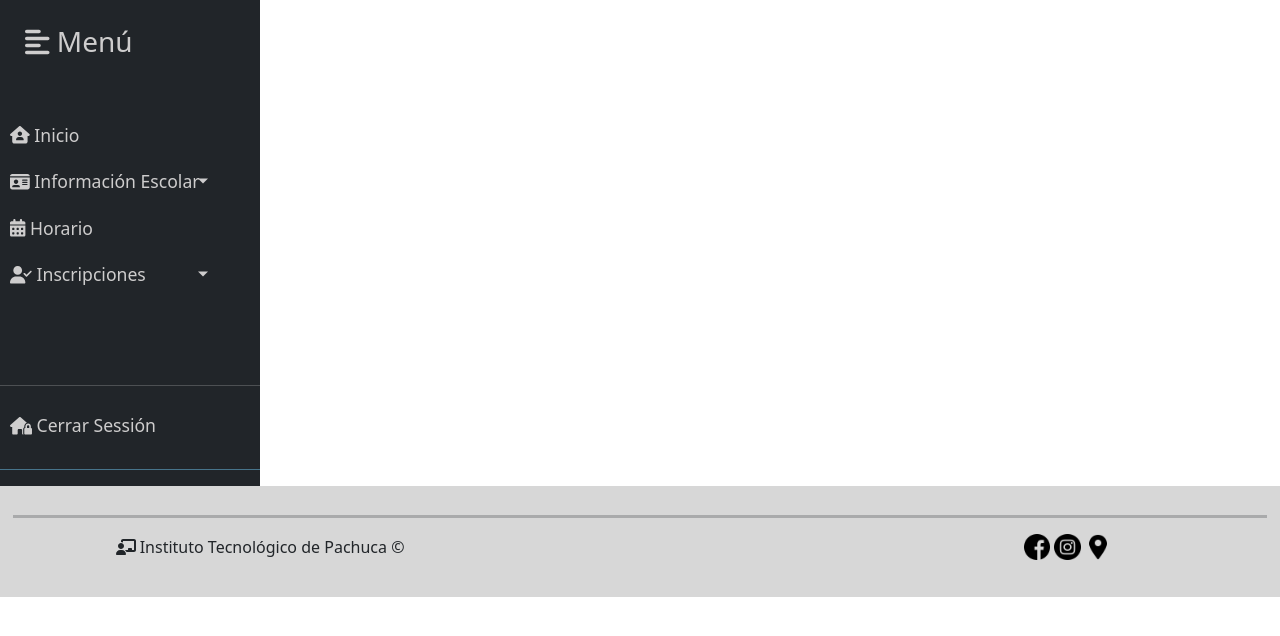
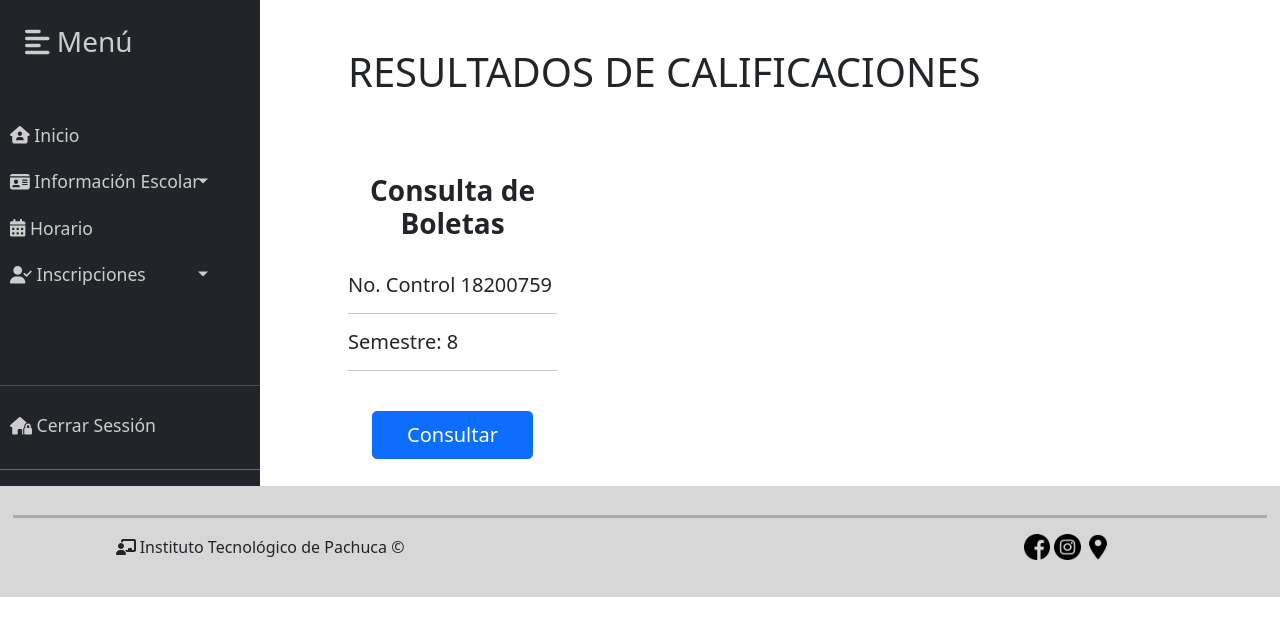
Before and after one commit to SaulGvra/SII, a PHP site: page / in a window 1280 px wide. Shown: the part 146-782 px from the top of the page. Run offline with PHP 8.4, Linux system fonts and the light colour scheme; data that the repository does not hold is empty; some libraries are stand-ins or nearby versions.

Commit message:
BOLETA UPDATE

```diff
--- a/comp/header.php
+++ b/comp/header.php
@@ -29,7 +29,7 @@
 
                 <div class="imgHeader col">
                         <div class="">
-                                <button type="image" class="btn  changer estBtn d-block d-md-none" data-bs-toggle="offcanvas" data-bs-target="#offcanvasExample" aria-controls="offcanvasExample"><img src = "../imagenes/lista.png" width="60vw"></button>
+                                <button type="image" class="btn  changer estBtn d-block d-md-none" data-bs-toggle="offcanvas" data-bs-target="#offcanvasExample" aria-controls="offcanvasExample"><img src = "imagenes/lista.png" width="60vw"></button>
                         </div>
 
                     <div>
--- a/index.php
+++ b/index.php
@@ -43,7 +43,7 @@ $aspirante = "SELECT * FROM aspirante";
         <!-- ---------------------Modulo----------------------- -->
 
         <?php
-        include('modulos/conexionKardex.php')
+        include('modulos/conexionBoleta.php')
         ?>
 
         <!-- ---------------------Footer----------------------- -->
--- /dev/null
+++ b/modulos/conexionBoleta.php
@@ -0,0 +1,85 @@
+
+
+    <div class="principal container-fluid">
+        <div class="container">
+            <br><br>
+            <h1>RESULTADOS DE CALIFICACIONES</h1>
+            <br>
+                                    <div class="row align-items-center paddTop5">
+                                        <div class="col-3">
+                                            <center><h3><b>Consulta de Boletas</b></h3></center>
+                                            <br>
+<?php
+$control = '18200759';
+$semestre = '8';
+echo '
+                                            <h5>No. Control '.$control.'</h5>
+                                            <hr class="col">
+                                            <h5>Semestre: '.$semestre.'</h5>
+';
+?>
+                                            <hr class="col">
+                                            <div class="container">
+                                            </div>
+                                            <div class="container">
+                                            <br>
+                                                <button class="w-100 btn btn-primary btn-lg" id="registrar" onclick="window.location.href='index.php?name=true'">Consultar</button>
+                                            </div>
+                                        </div>
+                                        <div class="col-9">
+
+<?php
+
+    function calcular($control)
+    {
+        include('conexion.php');
+        $query = "select * from kardex3 where alu_cve_nocontrol='".$control."' and mat_semestre='8';";
+        $ban=true;
+        if ($result = $mysqli->query($query))
+        {
+            while ($row = $result->fetch_assoc())
+            {
+                if($ban==true)
+                {
+                    echo '
+                <div class="row" id="tag2">
+                    <!--HEADER-->
+                        <div class="col"><b>Materia</b></div>
+                        <div class="col"><b>Creditos</b></div>
+                        <div class="col"><b>Calificación</b></div>
+                        <div class="col"><b>Acreditada</b></div>
+                </div>
+                    ';
+                    $ban=false;
+                }
+                $mater = $row["mat_nombre"];
+                $cred = $row["mat_creditos"];
+                $calif = ($row["cal_unidad1"]+$row["cal_unidad2"]+$row["cal_unidad3"]+$row["cal_unidad4"]+$row["cal_unidad5"]+$row["cal_unidad6"])/6;
+                if($calif>70)
+                    {$resul='Aprobada';}
+                else
+                    {$resul='Reprobada';}
+                echo '
+                <div class="row" id="tag1">
+                    <div class="col"><p>'.$mater.'</p></div>
+                    <div class="col"><p>'.$cred.'</p></div>
+                    <div class="col"><p>'.$calif.'</p></div>
+                    <div class="col"><p>'.$resul.'</p></div>
+                </div>
+                ';
+            }
+            $result->free();
+        }
+    }
+    if (isset($_GET['name'])) {
+        calcular($control);
+    }
+?>
+
+                                            </div>
+
+                                        </div>
+                                    </div>
+        </div>
+    </div>
+</div>
--- a/modulos/conexionKardex.php
+++ b/modulos/conexionKardex.php
@@ -1,7 +1,9 @@
 
 <div class="principal container-fluid">
     <div class="container">
-        <br><br><br>
+        <br><br>
+        <h1>KARDEX DE CALIFICACIONES</h1>
+        <br>
         <div class="row">
 <?php
     include('conexion.php');
@@ -21,9 +23,9 @@
             $field6name = $row["alu_materno"];
             // Agregar variables al html
             echo '
-            <h5 id="mayus">-ALUMNO: '.$field1name.' '.$field5name.' '.$field6name.'-  -NO CONTROL: '.$field2name.'-</h5>
+            <h5 id="mayus">- ALUMNO: '.$field1name.' '.$field5name.' '.$field6name.'-  -NO CONTROL: '.$field2name.'-</h5>
             <hr>
-            <h5 id="mayus">SEMESTRE ACTUAL: '.$field3name.'- -ESPECIALIDAD:'.$field4name.'-</h5>
+            <h5 id="mayus">- SEMESTRE ACTUAL: '.$field3name.'- -ESPECIALIDAD:'.$field4name.'-</h5>
             ';
         }
         //Se vacía la variable result
```
